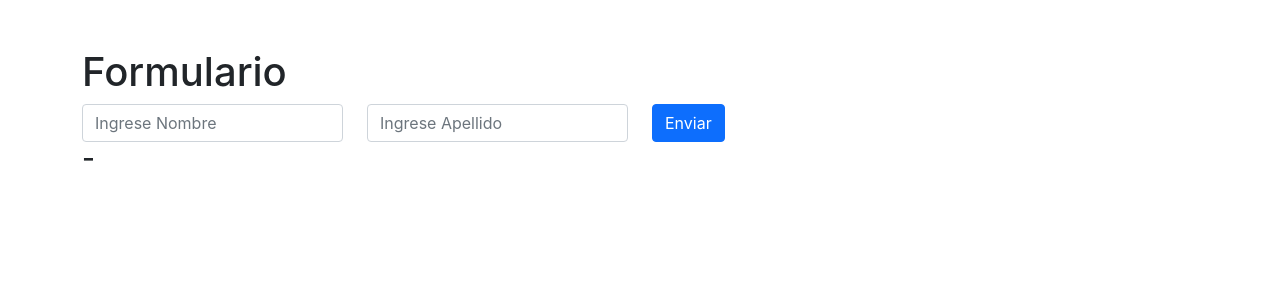
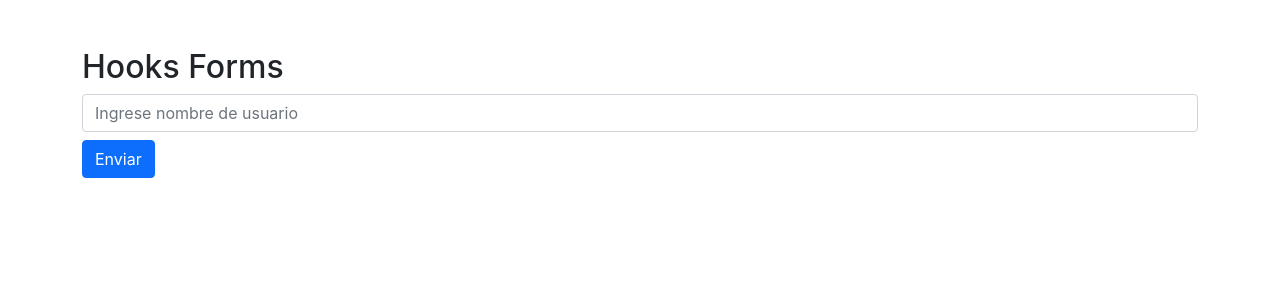
Before and after one commit to CesarMurilloS/react-hooks-app, a React (Create React App) app: page / in a window 1280 px wide. Shown: the top 300 px of the page. Built offline with nearby package versions, Linux system fonts and the light colour scheme.

Commit message:
04 react hooks, hook form

```diff
--- a/package.json
+++ b/package.json
@@ -8,6 +8,7 @@
     "@testing-library/user-event": "^12.6.0",
     "react": "^17.0.1",
     "react-dom": "^17.0.1",
+    "react-hook-form": "^6.13.1",
     "react-scripts": "4.0.1",
     "web-vitals": "^0.2.4"
   },
--- a/src/App.js
+++ b/src/App.js
@@ -1,13 +1,10 @@
 import React from 'react';
-import Contador from './components/Contador'
-import Formulario from './components/Formulario';
-import Lista from './components/Lista';
-import JsxAccion from './components/JsxAccion';
+import HookForm from './components/HookForm';
 
 function App() {
   return (
     <div className="container mt-5">
-    <Formulario></Formulario>
+    <HookForm></HookForm>
     </div>
   );
 }
--- /dev/null
+++ b/src/components/HookForm.js
@@ -0,0 +1,50 @@
+import React, {Fragment} from 'react'
+import { useForm } from 'react-hook-form'
+
+const HookForm = () => {
+
+    const {register, errors, handleSubmit} = useForm();
+
+    const onSubmit = (data, e) => {
+        console.log(data)
+
+        // limpiar campos
+        e.target.reset();
+    }
+
+    return (
+        <Fragment>
+            <h2>Hooks Forms</h2>
+            <form onSubmit={handleSubmit(onSubmit)}>
+                <input
+                    placeholder="Ingrese nombre de usuario"
+                    className="form-control mb-2"
+                    name="usuario"
+                    ref={register({
+                        required: {
+                            value: true,
+                            message: 'Nombre es requerido'
+                            },
+                        maxLength: {
+                            value: 5,
+                            message: 'No más de 5 carácteres!'
+                            },
+                        minLength: {
+                            value: 2,
+                            message: 'Mínimo 2 carácteres'
+                            }
+                    })}
+                ></input>
+                <span className="text-danger text-small d-block mb-2">
+                    {errors.usuario && errors.usuario.message}
+                </span>
+                <button type="submit" className="btn btn-primary">
+                    Enviar
+                </button>
+            </form>
+
+        </Fragment>
+    );
+}
+
+export default HookForm;
```
Also changed, not shown: 2 other files (tests, documents, lock files or other folders).
